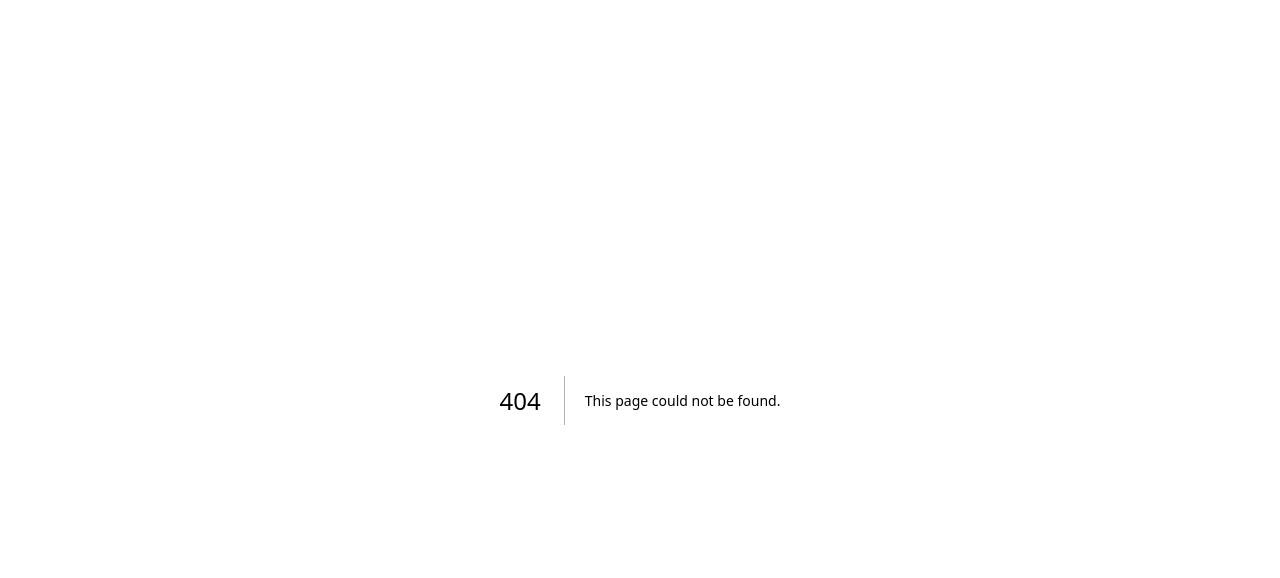
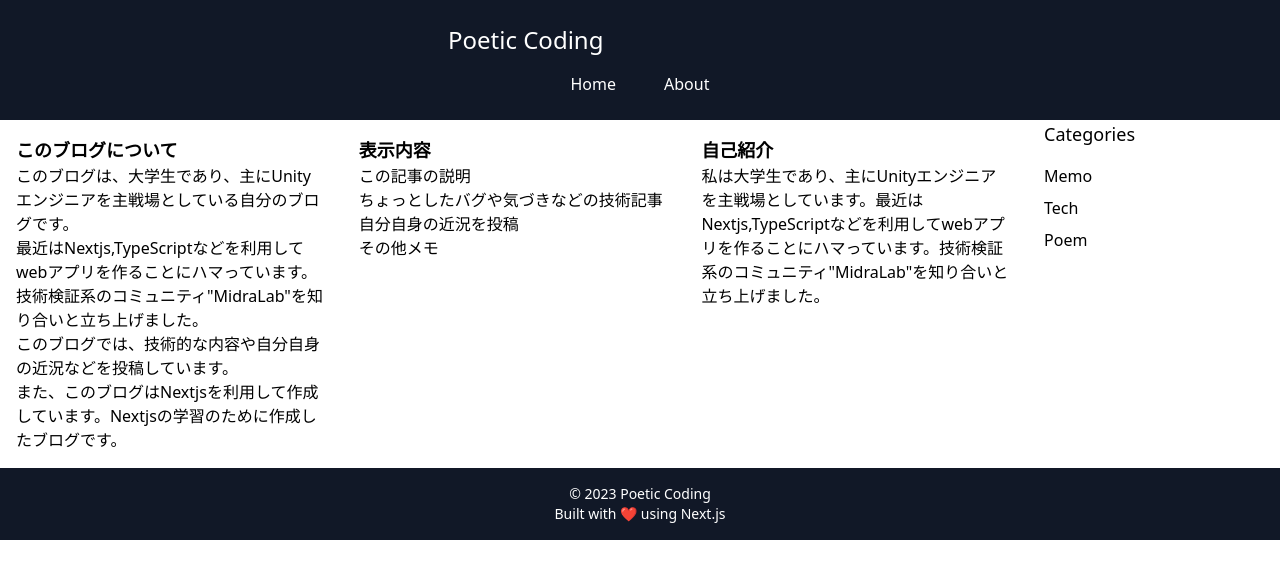
Before and after one commit to eiei114/md_blog2023, a Next.js app: page /about in a window 1280 px wide. Before the commit this address had no page. Shown: the top 578 px of the page. Built offline with nearby package versions, Linux system fonts and the light colour scheme.

Commit message:
fix About機能作成,そのたCSS整え

```diff
--- /dev/null
+++ b/pages/about.tsx
@@ -0,0 +1,80 @@
+import React from 'react';
+import Header from "@/pages/components/Header/header";
+import Sidebar from "@/pages/components/Sidebar/sidebar";
+import Comments from "@/pages/components/Comments/Comments";
+import Footer from "@/pages/components/Footer/footer";
+import fs from "fs";
+import path from "path";
+import matter from "gray-matter";
+
+const AboutPage = (props: {
+    posts: [
+        {
+            slug: string
+            frontMatter: { [key: string]: string }
+        }
+    ]
+}) => {
+    return (
+        <div>
+            <Header/>
+            <div className="flex flex-col md:flex-row">
+                <div className="w-full md:w-1/3 p-4">
+                    <h2 className="font-bold text-lg">このブログについて</h2>
+                    <p>このブログは、大学生であり、主にUnityエンジニアを主戦場としている自分のブログです。</p>
+                    <p>最近はNextjs,TypeScriptなどを利用してwebアプリを作ることにハマっています。技術検証系のコミュニティ"MidraLab"を知り合いと立ち上げました。</p>
+                    <p>このブログでは、技術的な内容や自分自身の近況などを投稿しています。</p>
+                    <p>また、このブログはNextjsを利用して作成しています。Nextjsの学習のために作成したブログです。</p>
+                </div>
+                <div className="w-full md:w-1/3 p-4">
+                    <h2 className="font-bold text-lg">表示内容</h2>
+                    <ul>
+                        <li>この記事の説明</li>
+                        <li>ちょっとしたバグや気づきなどの技術記事</li>
+                        <li>自分自身の近況を投稿</li>
+                        <li>その他メモ</li>
+                    </ul>
+                </div>
+                <div className="w-full md:w-1/3 p-4">
+                    <h2 className="font-bold text-lg">自己紹介</h2>
+                    <p>私は大学生であり、主にUnityエンジニアを主戦場としています。最近はNextjs,TypeScriptなどを利用してwebアプリを作ることにハマっています。技術検証系のコミュニティ"MidraLab"を知り合いと立ち上げました。</p>
+                </div>
+            <div className="md:w-1/4">
+                    <Sidebar posts={props.posts}/>
+                </div>
+            </div>
+
+            <Footer/>
+        </div>
+    );
+};
+
+export async function getStaticProps() {
+    // postsディレクトリのファイルを取得
+    const files = fs.readdirSync(path.join('posts'))
+
+    const posts = files
+        .filter((filename) => filename.includes('.md'))
+        .map((filename) => {
+            // ファイル名から拡張子を除いたものをslugとする
+            const slug = filename.replace('.md', '')
+
+            const markdownWithMeta = fs.readFileSync(path.join('posts', filename), 'utf-8')
+
+            const {data: frontMatter} = matter(markdownWithMeta)
+
+            return {
+                slug,
+                frontMatter,
+            }
+        })
+        .sort((a, b) => new Date(b.frontMatter.date).getTime() - new Date(a.frontMatter.date).getTime())
+
+    return {
+        props: {
+            posts,
+        },
+    }
+}
+
+export default AboutPage;
--- a/pages/blog/[slug].tsx
+++ b/pages/blog/[slug].tsx
@@ -7,12 +7,12 @@ import React from 'react'
 import styles from '../../styles/Home.module.css'
 
 const BlogPost = (props: { frontMatter: { [key: string]: string }; slug: string; content: string }) => (
-  <div className={styles.container}>
-    <div className="prose prose-sm sm:prose lg:prose-lg mx-auto prose-slate">
-      <Image src={props.frontMatter.thumbnail} alt={props.frontMatter.title} />
-      <div dangerouslySetInnerHTML={{ __html: marked(props.content) }} />
+    <div className="flex flex-col md:flex-row">
+      <div className="md:w-3/4">
+        <Image src={props.frontMatter.thumbnail} alt={props.frontMatter.title} className="object-cover w-full h-64 md:h-128" />
+        <div className="mt-4" dangerouslySetInnerHTML={{ __html: marked(props.content) }} />
+      </div>
     </div>
-  </div>
 )
 
 export default BlogPost
--- a/pages/category/[category].tsx
+++ b/pages/category/[category].tsx
@@ -25,17 +25,21 @@ const CategoryPost = (props: {
     return (
         <div>
             <Header/>
-            <div className={styles.container}>
-                <div>
+            <div className="flex flex-col md:flex-row">
+                <div className="md:w-3/4">
                     {props.posts.map(({slug, frontMatter: {title, description}}) => (
-                        <Link key={slug} href={`/blog/${slug}`} passHref>
-                            <h5>{title}</h5>
-                            <p>{description}</p>
-                            <hr/>
+                        <Link
+                            className="flex flex-col items-center mb-6"
+                            key={slug}
+                            href={`/blog/${slug}`}
+                            passHref
+                        ><h5 className="text-lg font-medium">{title}</h5>
+                            <p className="text-sm text-gray-700">{description}</p>
+                            <hr className="w-full border-gray-300 border-t mt-2 mb-6"/>
                         </Link>
                     ))}
                 </div>
-                <div className={styles.sidebar}>
+                <div className="md:w-1/4">
                     <Sidebar posts={props.allPosts}/>
                 </div>
             </div>
```
